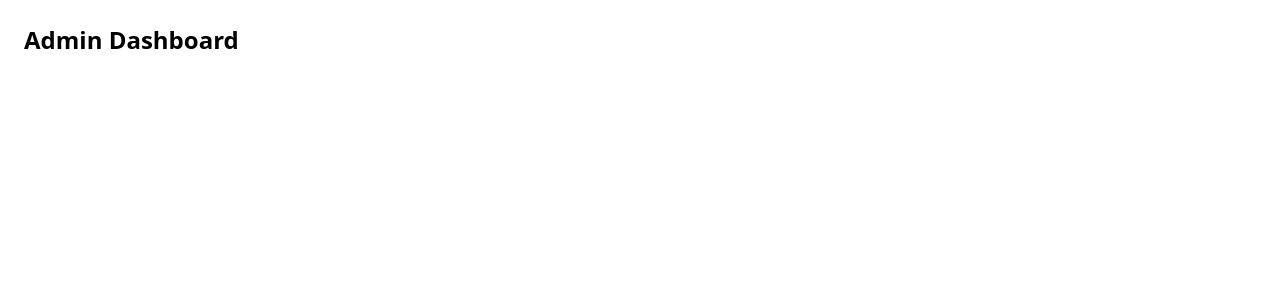
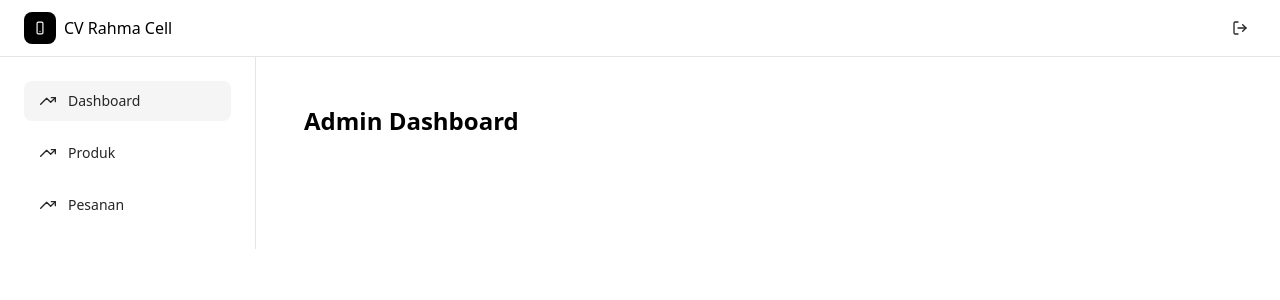
Before and after one commit to Astersix/rahma-cell-frontend, a React (Vite) app: page /admin/dashboard in a window 1280 px wide. Shown: the top 300 px of the page. Built offline with nearby package versions, Linux system fonts and the light colour scheme.

Commit message:
feat: sprint 1, adding components to layouts

```diff
--- /dev/null
+++ b/src/components/ui/AdminHeader.tsx
@@ -0,0 +1,45 @@
+export interface AdminHeaderProps {
+	className?: string
+	onLogout?: () => void
+}
+
+function cn(...parts: Array<string | false | null | undefined>) {
+	return parts.filter(Boolean).join(' ')
+}
+
+const AdminHeader = ({ className, onLogout }: AdminHeaderProps) => {
+	return (
+		<header className={cn('w-full border-b border-neutral-200 bg-white', className)}>
+			<div className="mx-auto flex max-w-7xl items-center justify-between px-4 py-3 md:px-6">
+				{/* Brand */}
+				<div className="flex items-center gap-2">
+					<div className="flex h-8 w-8 items-center justify-center rounded-lg bg-black text-white">
+						{/* phone icon */}
+						<svg width="14" height="14" viewBox="0 0 24 24" fill="none" stroke="currentColor" strokeWidth="2" strokeLinecap="round" strokeLinejoin="round">
+							<rect x="7" y="2" width="10" height="20" rx="2" ry="2"></rect>
+							<line x1="12" y1="18" x2="12" y2="18"></line>
+						</svg>
+					</div>
+					<span className="text-sm font-medium text-black md:text-base">CV Rahma Cell</span>
+				</div>
+
+				{/* Logout icon */}
+				<button
+					type="button"
+					aria-label="Logout"
+					onClick={onLogout}
+					className="inline-flex h-8 w-8 items-center justify-center rounded-md text-neutral-800 hover:bg-neutral-100"
+				>
+					{/* logout icon */}
+					<svg width="16" height="16" viewBox="0 0 24 24" fill="none" stroke="currentColor" strokeWidth="2" strokeLinecap="round" strokeLinejoin="round">
+						<path d="M9 21H5a2 2 0 0 1-2-2V5a2 2 0 0 1 2-2h4" />
+						<polyline points="16 17 21 12 16 7" />
+						<line x1="21" y1="12" x2="9" y2="12" />
+					</svg>
+				</button>
+			</div>
+		</header>
+	)
+}
+
+export default AdminHeader
--- /dev/null
+++ b/src/components/ui/AdminSidebar.tsx
@@ -0,0 +1,48 @@
+export interface AdminSidebarProps {
+	className?: string
+	active?: 'dashboard' | 'products' | 'orders'
+}
+
+function cn(...parts: Array<string | false | null | undefined>) {
+	return parts.filter(Boolean).join(' ')
+}
+
+const items = [
+	{ key: 'dashboard', label: 'Dashboard' },
+	{ key: 'products', label: 'Produk' },
+	{ key: 'orders', label: 'Pesanan' },
+ ] as const
+
+const IconTrend = () => (
+	<svg width="16" height="16" viewBox="0 0 24 24" fill="none" stroke="currentColor" strokeWidth="2" strokeLinecap="round" strokeLinejoin="round">
+		<polyline points="23 7 16 14 10 8 1 17" />
+		<polyline points="17 7 23 7 23 13" />
+	</svg>
+)
+
+const AdminSidebar = ({ className, active = 'dashboard' }: AdminSidebarProps) => {
+	return (
+		<aside className={cn('w-64 border-r border-neutral-200 bg-white p-6', className)}>
+			<nav className="space-y-3">
+				{items.map((item) => {
+					const isActive = item.key === active
+					return (
+						<a
+							key={item.key}
+							href="#"
+							className={cn(
+								'flex items-center gap-3 rounded-lg px-4 py-2.5 text-sm text-neutral-800',
+								isActive ? 'bg-neutral-100' : 'hover:bg-neutral-100',
+							)}
+						>
+							<IconTrend />
+							<span>{item.label}</span>
+						</a>
+					)
+				})}
+			</nav>
+		</aside>
+	)
+}
+
+export default AdminSidebar
--- a/src/components/ui/Button.tsx
+++ b/src/components/ui/Button.tsx
@@ -11,12 +11,12 @@ export interface ButtonProps extends React.ButtonHTMLAttributes<HTMLButtonElemen
 }
 
 const base =
-	'inline-flex items-center justify-center whitespace-nowrap select-none rounded-full font-medium transition-colors duration-150 focus:outline-none focus-visible:ring-2 focus-visible:ring-offset-2 disabled:opacity-50 disabled:cursor-not-allowed'
+	'inline-flex items-center justify-center whitespace-nowrap select-none rounded-md font-medium transition-colors duration-150 focus:outline-none focus-visible:ring-2 focus-visible:ring-offset-2 disabled:opacity-50 disabled:cursor-not-allowed'
 
 const variants: Record<ButtonVariant, string> = {
 	dark: 'bg-black text-white hover:bg-neutral-900 active:bg-neutral-800 focus-visible:ring-black ring-offset-white',
 	light:
-		'bg-white text-black border border-neutral-200 hover:bg-neutral-100 active:bg-neutral-200 focus-visible:ring-neutral-300 ring-offset-white',
+		'bg-white text-black border border-black hover:bg-neutral-100 active:bg-neutral-200 focus-visible:ring-neutral-300 ring-offset-white',
 }
 
 const sizes: Record<ButtonSize, string> = {
--- a/src/components/ui/Input.tsx
+++ b/src/components/ui/Input.tsx
@@ -36,7 +36,7 @@ export const Input = forwardRef<HTMLInputElement, InputProps>(
 				<input
 					id={inputId}
 					ref={ref}
-					className={cn(base, variant === 'normal' ? normal : error, className)}
+					className={cn(base, "p-3", variant === 'normal' ? normal : error, className)}
 					{...props}
 				/>
 				{helperText && (
--- a/src/components/ui/Navbar.tsx
+++ b/src/components/ui/Navbar.tsx
@@ -1,18 +1,19 @@
 const Navbar = () => {
 	return (
-		<header className="w-full border-b border-neutral-200 bg-white">
+		<header className="w-full border-b border-neutral-200 bg-black">
 			<div className="mx-auto flex max-w-7xl items-center justify-between px-4 py-3 md:px-6">
 				<div className="flex items-center gap-2">
-					<div className="flex h-9 w-9 items-center justify-center rounded-lg bg-black text-white">
+					<div className="flex h-9 w-9 items-center justify-center rounded-lg bg-white text-black">
 						<span className="text-lg font-bold">RC</span>
 					</div>
-					<span className="text-lg font-semibold">CV Rahma Cell</span>
+					<span className="text-lg font-semibold text-white">CV Rahma Cell</span>
 				</div>
 				<nav className="hidden items-center gap-6 text-sm text-neutral-700 md:flex">
-					<a href="#" className="hover:text-black">Home</a>
-					<a href="#" className="hover:text-black">Kategori</a>
-					<a href="#" className="hover:text-black">Layanan</a>
-					<a href="#" className="hover:text-black">Kontak</a>
+					<a href="#" className="hover:font-semibold text-white">Beranda</a>
+                    <a href="#" className="hover:font-semibold text-white">Produk</a>
+					<a href="#" className="hover:font-semibold text-white">Kategori</a>
+					<a href="#" className="hover:font-semibold text-white">Tentang Kami</a>
+					<a href="#" className="hover:font-semibold text-white">Kontak</a>
 				</nav>
 				<div className="md:hidden">
 					<button aria-label="Open Menu" className="inline-flex h-9 w-9 items-center justify-center rounded-md border border-neutral-200">
--- a/src/layouts/AdminLayout.tsx
+++ b/src/layouts/AdminLayout.tsx
@@ -0,0 +1,28 @@
+import type { PropsWithChildren } from 'react'
+import AdminHeader from '../components/ui/AdminHeader'
+import AdminSidebar from '../components/ui/AdminSidebar'
+
+export interface AdminLayoutProps extends PropsWithChildren {
+	sidebarActive?: 'dashboard' | 'products' | 'orders'
+	className?: string
+}
+
+function cn(...parts: Array<string | false | null | undefined>) {
+	return parts.filter(Boolean).join(' ')
+}
+
+const AdminLayout = ({ children, sidebarActive = 'dashboard', className }: AdminLayoutProps) => {
+	return (
+		<div className={cn('min-h-screen bg-white text-black', className)}>
+			<AdminHeader />
+			<div className="flex">
+				<AdminSidebar active={sidebarActive} />
+				<main className="flex-1 p-6">
+					{children}
+				</main>
+			</div>
+		</div>
+	)
+}
+
+export default AdminLayout
--- a/src/layouts/MainLayout.tsx
+++ b/src/layouts/MainLayout.tsx
@@ -0,0 +1,25 @@
+import type { PropsWithChildren } from 'react'
+import Navbar from '../components/ui/Navbar'
+import Footer from '../components/ui/Footer'
+
+export interface MainLayoutProps extends PropsWithChildren {
+	className?: string
+}
+
+function cn(...parts: Array<string | false | null | undefined>) {
+	return parts.filter(Boolean).join(' ')
+}
+
+const MainLayout = ({ children, className }: MainLayoutProps) => {
+	return (
+		<div className={cn('min-h-screen flex flex-col bg-white text-black', className)}>
+			<Navbar />
+			<main className="mx-auto w-full max-w-7xl flex-1 px-4 py-8 md:px-6">
+				{children}
+			</main>
+			<Footer />
+		</div>
+	)
+}
+
+export default MainLayout
--- a/src/pages/HomePage.page.tsx
+++ b/src/pages/HomePage.page.tsx
@@ -1,15 +1,12 @@
-import Navbar from '../components/ui/Navbar'
-import Footer from '../components/ui/Footer'
+import MainLayout from '../layouts/MainLayout'
 import Card from '../components/ui/Card'
 import Input from '../components/ui/Input'
 import Button from '../components/ui/Button'
 
 const HomePage = () => {
 	return (
-		<>
-			<Navbar />
-
-			<main className="mx-auto max-w-7xl space-y-8 px-4 py-10 md:px-6">
+		<MainLayout>
+			<div className="space-y-8">
 				<h1 className="text-2xl font-bold">Home Page</h1>
 
 				<section className="grid grid-cols-1 gap-6 md:grid-cols-2">
@@ -43,10 +40,8 @@ const HomePage = () => {
 						</div>
 					</Card>
 				</section>
-			</main>
-
-			<Footer />
-		</>
+			</div>
+		</MainLayout>
 	)
 }
 
--- a/src/pages/admin/AdminDashboard.page.tsx
+++ b/src/pages/admin/AdminDashboard.page.tsx
@@ -1,6 +1,12 @@
+import AdminLayout from "../../layouts/AdminLayout"
+
 const AdminDashboard = () => {
 	return (
-		<div className="p-6 text-2xl font-bold">Admin Dashboard</div>
+		<>
+			<AdminLayout sidebarActive="dashboard">
+				<div className="p-6 text-2xl font-bold">Admin Dashboard</div>
+			</AdminLayout>
+		</>
 	)
 }
 
```
